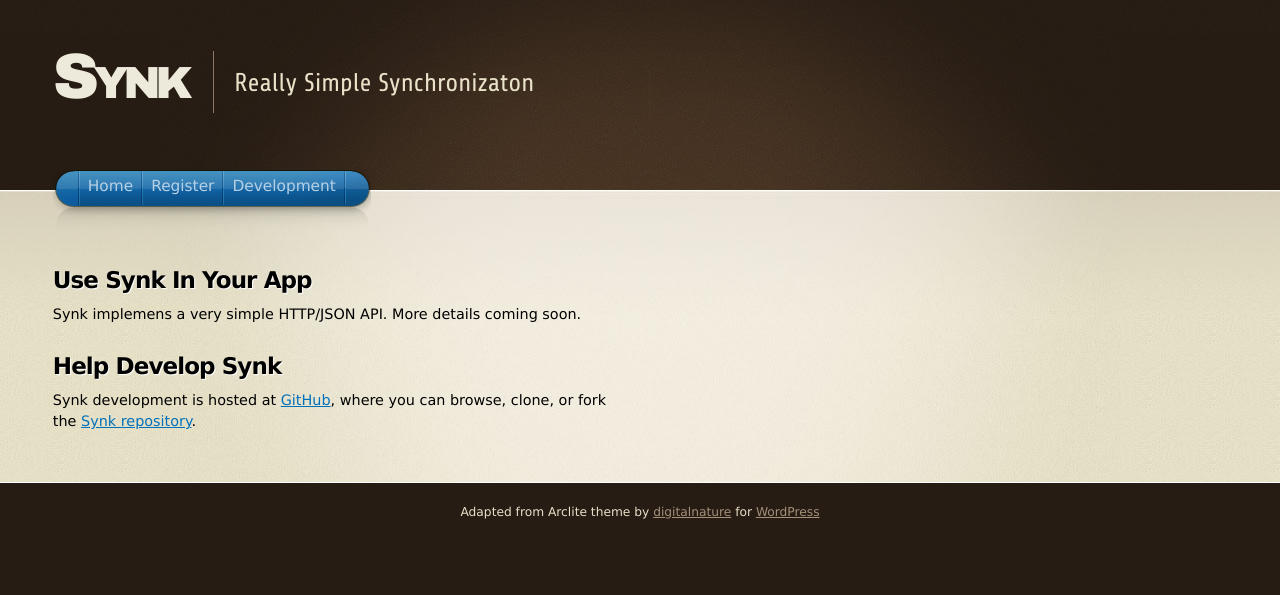
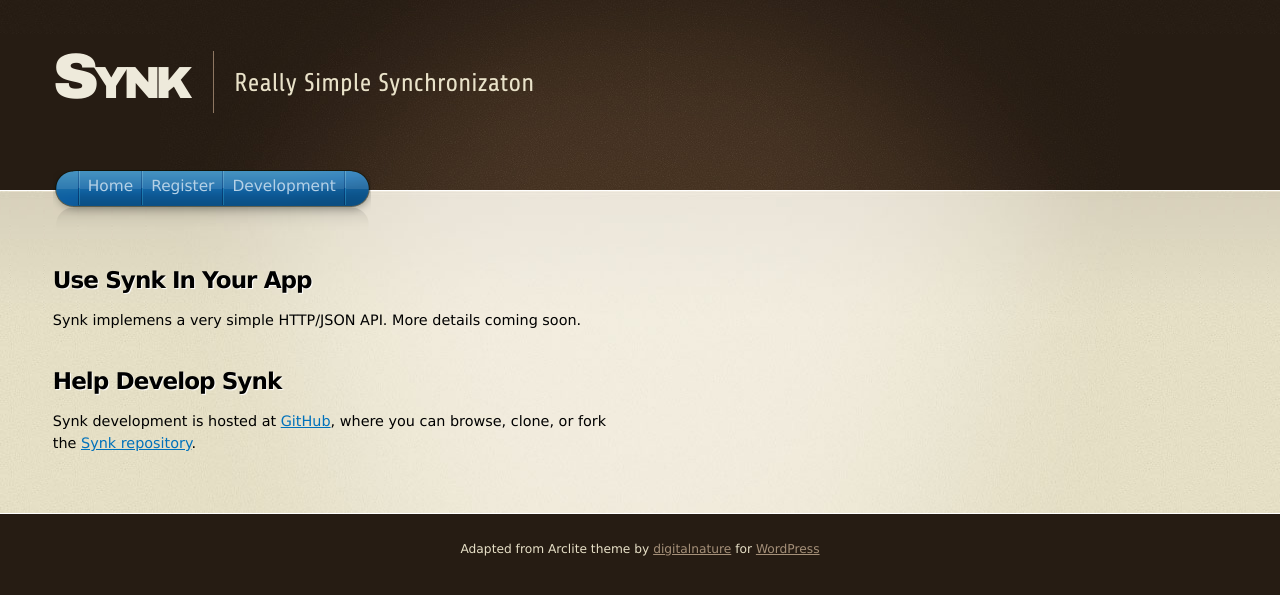
Before and after one commit to dcrosta/synk, a Django app: template synk/templates/dev.html in a window 1280 px wide. Shown: the top 595 px of the page. Run offline with Django 3.2, Linux system fonts and the light colour scheme; the template is opened without the code that fills it, so the values that code supplies are empty.

Commit message:
tweak to <p> style

```diff
--- a/static/style.css
+++ b/static/style.css
@@ -227,7 +227,7 @@
 /* other */
 
 p{
-  margin: .6em 0 .3em;
+  margin: 1em 0px;
   line-height: 150%;
   font-size: 1.125em;
 }
@@ -1532,3 +1532,9 @@
 
 #header{ background: transparent url(/static/images/header-center.jpg) no-repeat center top; }
 #header-wrap{ background: transparent url(/static/images/header-bg.jpg) repeat-x center top; }
+
+
+code {
+    font-family: "Andale Mono", "Monaco", monospace;
+    font-size:larger;
+}
```
